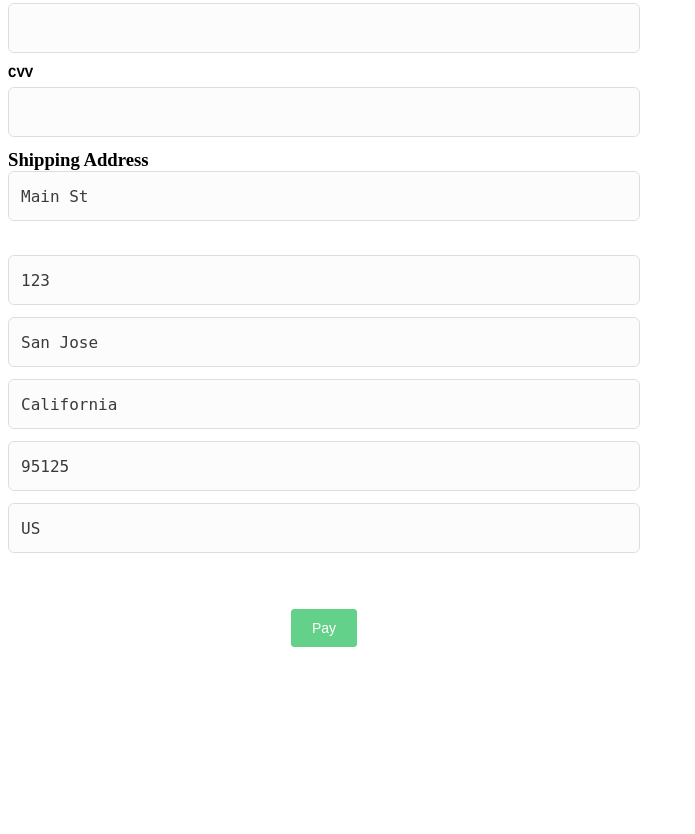
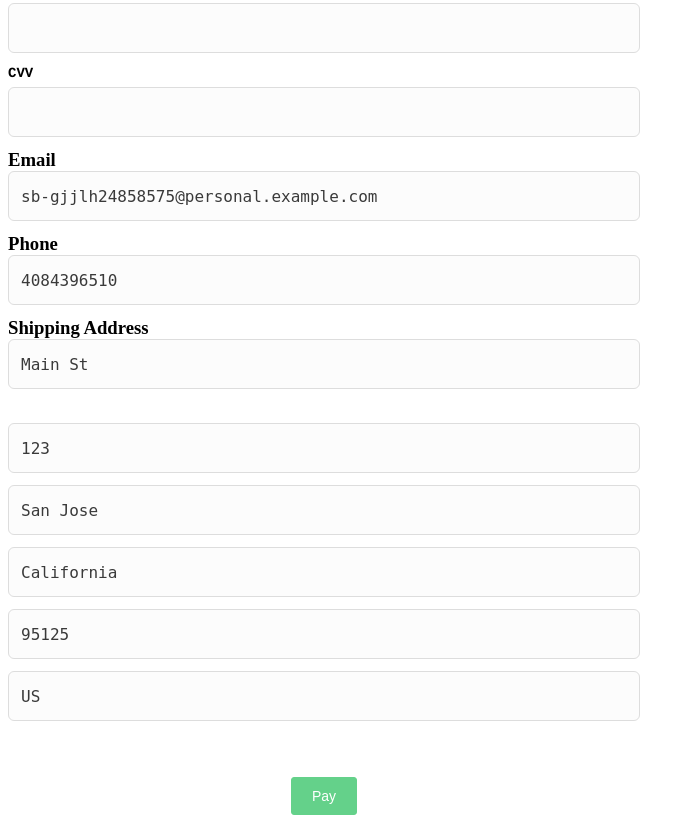
Before and after one commit to mymggithub/js-sdk-advanced-integration, a website: page public/index.html in a window 1280 px wide. Shown: the part 860-1694 px from the top of the page, without its empty margins (0-695 px from the left). Before the commit the page ends 1526 px from the top, so only its background shows below. Drawn offline with Linux system fonts and the light colour scheme; a script that the page names is missing.

Commit message:
last touches

```diff
--- a/public/index.html
+++ b/public/index.html
@@ -138,6 +138,26 @@
 
           <label class="hosted-fields--label" for="cvv">CVV</label>
           <div id="cvv" class="hosted-field"></div>
+        <label for="card-holder-name">Email</label>
+        <input
+          type="text"
+          id="card-holder-email"
+          name="card-holder-email"
+          class="hosted-field"
+          autocomplete="off"
+          placeholder="Email"
+          value="sb-gjjlh24858575@personal.example.com"
+        />
+        <label for="card-holder-name">Phone</label>
+        <input
+          type="text"
+          id="card-holder-phone"
+          name="card-holder-phone"
+          class="hosted-field"
+          autocomplete="off"
+          placeholder="Phone"
+          value="4084396510"
+        />
         <div>
           <label for="shipping-address-street">Shipping Address</label>
           <input
```
